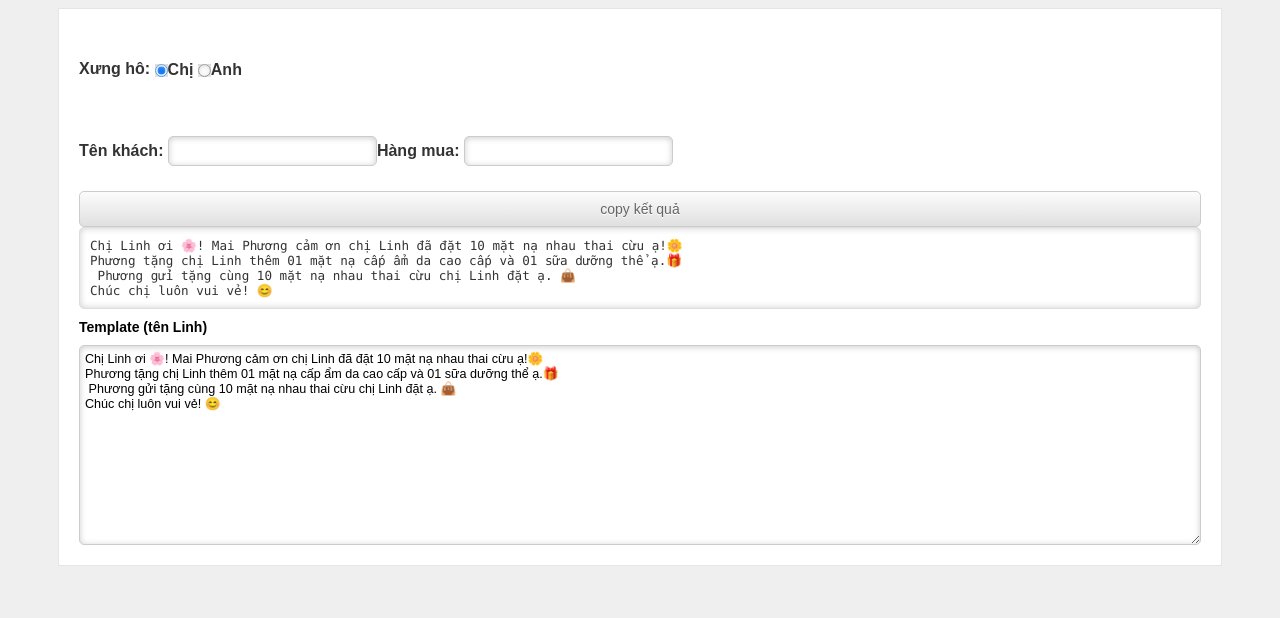
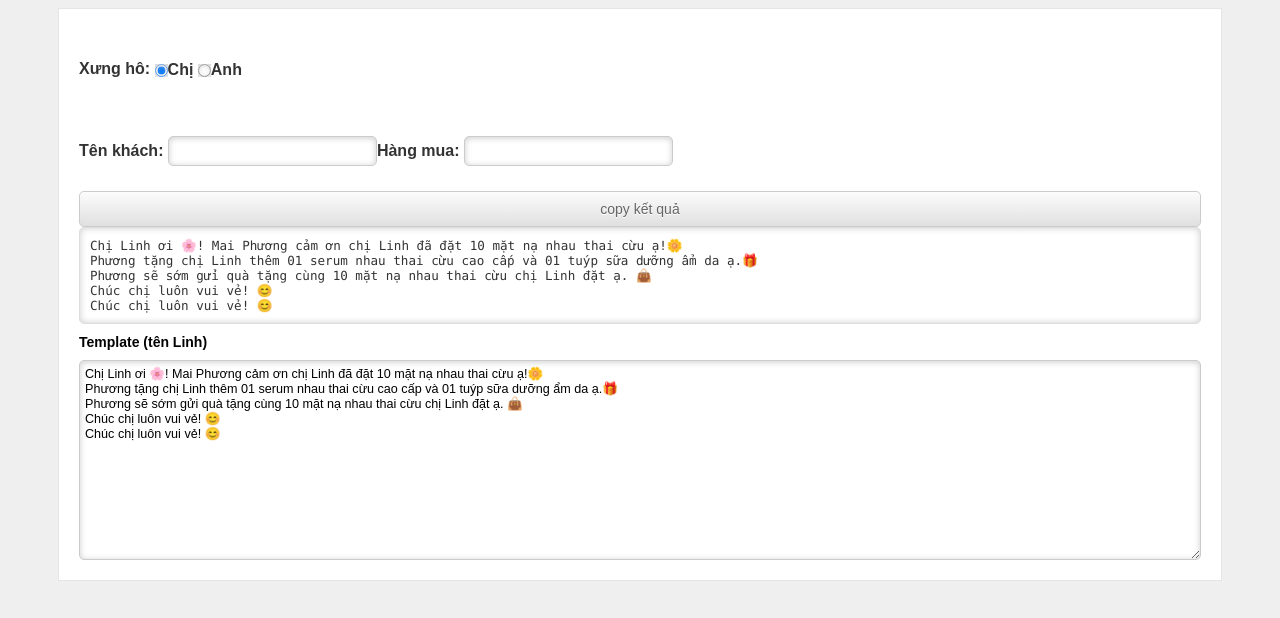
Before and after one commit to a0903l22/a0903l22.github.io, a plain HTML site: page index.html in a window 1280 px wide. Drawn offline with Linux system fonts and the light colour scheme; a script that the page names is missing.

Commit message:
Update index.html

```diff
--- a/index.html
+++ b/index.html
@@ -24,8 +24,9 @@
 		</pre>
 		<p><b>Template (tên Linh)</b></p>
 		<textarea id="template" style="width:100%">Chị Linh ơi 🌸! Mai Phương cảm ơn chị Linh đã đặt 10 mặt nạ nhau thai cừu ạ!🌼
-Phương tặng chị Linh thêm 01 mặt nạ cấp ẩm da cao cấp và 01 sữa dưỡng thể ạ.🎁
- Phương gửi tặng cùng 10 mặt nạ nhau thai cừu chị Linh đặt ạ. 👜
+Phương tặng chị Linh thêm 01 serum nhau thai cừu cao cấp và 01 tuýp sữa dưỡng ẩm da ạ.🎁
+Phương sẽ sớm gửi quà tặng cùng 10 mặt nạ nhau thai cừu chị Linh đặt ạ. 👜
+Chúc chị luôn vui vẻ! 😊
 Chúc chị luôn vui vẻ! 😊</textarea>
 	</div>
 </div>
```
